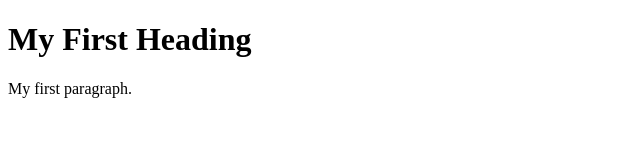
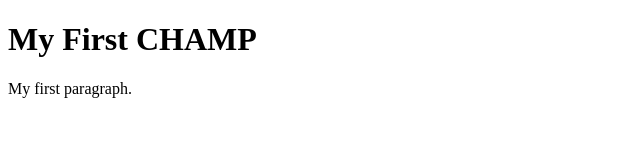
Before and after one commit to furkick/alex_test, a plain HTML site: page index.html in a window 1280 px wide. Shown: the full height of the page, 0-640 px from the left. Drawn offline with Linux system fonts and the light colour scheme.

Commit message:
Update index.html

```diff
--- a/index.html
+++ b/index.html
@@ -2,7 +2,7 @@
 <html>
 <body>
 
-<h1>My First Heading</h1>
+<h1>My First CHAMP</h1>
 
 <p>My first paragraph.</p>
 
```
